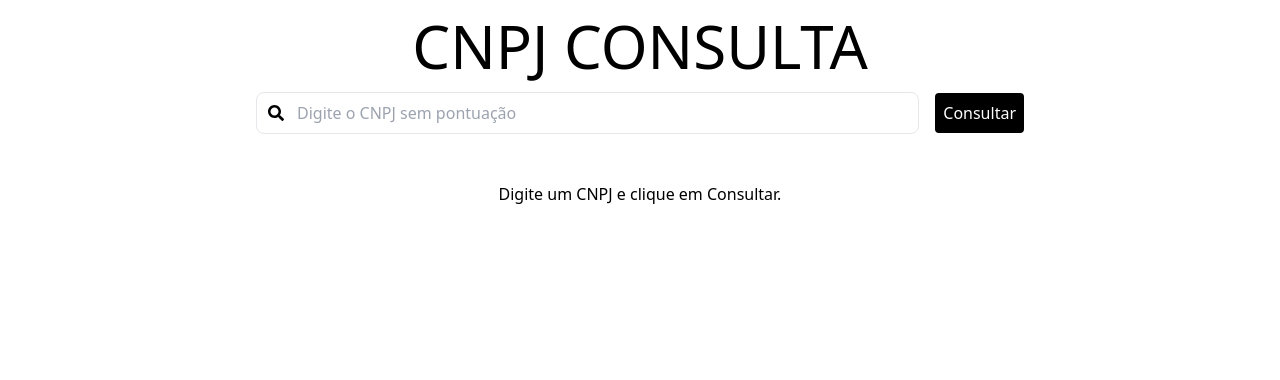
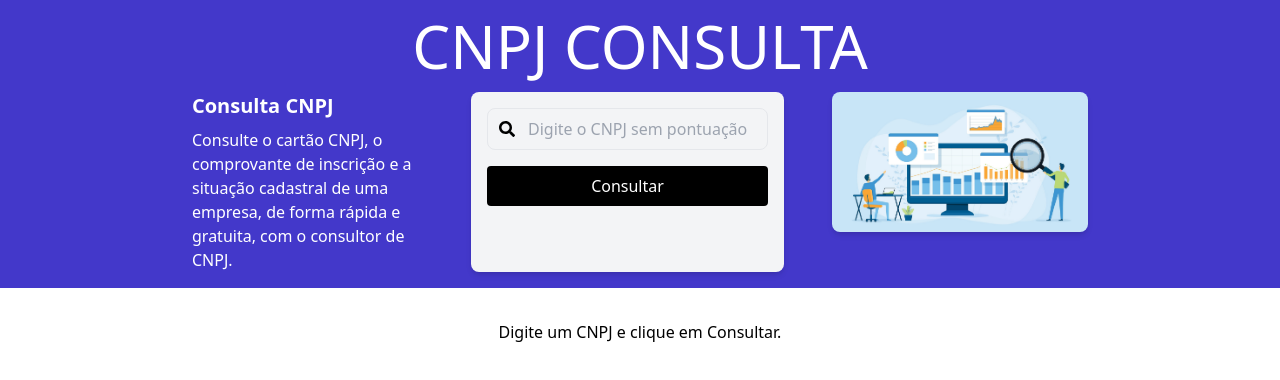
Before and after one commit to HiagoSant223/TesteDesenvolvedorFrontEnd, a React (Vite) app: page / in a window 1280 px wide. Shown: the top 380 px of the page. Built offline with nearby package versions, Linux system fonts and the light colour scheme.

Commit message:
refinamento styles

```diff
--- a/src/App.css
+++ b/src/App.css
@@ -4,6 +4,7 @@ html, body {
   width: 100%;
   margin: 0;
   padding: 0;
+  background-color: #20303C;
 }
 
 #root {
--- a/src/components/CardSocio.tsx
+++ b/src/components/CardSocio.tsx
@@ -11,8 +11,8 @@ interface Props {
 
 const CardSocio: React.FC<Props> = ({ partners }) => {
   return (
-    <div className='bg-slate-300 p-6 space-y-4 rounded-xl'>
-      <div>
+    <div className='bg-indigo-700 p-6 space-y-4 rounded-xl'>
+      <div className='text-white'>
         <h1 className='text-xl font-bold mb-4 text-center'>Confira os sócios da empresa</h1>
       </div>
       {partners.map((partner, index) => (
--- a/src/components/EmpresaData.tsx
+++ b/src/components/EmpresaData.tsx
@@ -7,8 +7,8 @@ interface Props {
 
 const EmpresaData: React.FC<Props> = ({ data }) => {
   return (
-    <div className="bg-slate-300 p-6 space-y-4 rounded-xl">
-      <div>
+    <div className="bg-indigo-700 p-6 space-y-4 rounded-xl">
+      <div className='text-white'>
         <h1 className="text-xl font-bold mb-4 text-center">Confira os dados da empresa pesquisada</h1>
       </div>
       <div className="bg-gray-100 border border-gray-300 rounded-lg p-4">
--- a/src/components/Input.tsx
+++ b/src/components/Input.tsx
@@ -3,6 +3,7 @@ import EmpresaData from "./EmpresaData";
 import CardSocio from "./CardSocio";
 import CompanyData from "../Interface/CompanyData";
 import { FaSearch } from "react-icons/fa";
+import Logo from "../assets/logo.jpeg";
 
 function Input() {
   const [cnpj, setCnpj] = useState<string>("");
@@ -23,14 +24,22 @@ function Input() {
 
   return (
     <div className="w-full h-screen bg-white flex flex-col">
-      {/* Remove a posição fixa aqui */}
-      <div className="w-full bg-white p-4 flex flex-col items-center">
-        <h1 className="text-6xl text-center text-black font-extralight">
+      <div className="w-full bg-indigo-700 p-4 flex flex-col items-center">
+        <h1 className="text-6xl text-center text-white font-extralight mb-4">
           CNPJ CONSULTA
         </h1>
-        <div className="flex items-center space-x-4 w-full max-w-3xl mt-4">
-          <div className="relative w-full flex items-center">
-            <div className="absolute text-black left-3">
+        <div className="flex w-full max-w-4xl space-x-12"> {/* Ajuste o espaço aqui */}
+          <div className="flex-1 text-white">
+            <h2 className="text-xl font-semibold mb-2">Consulta CNPJ</h2>
+            <p>
+              Consulte o cartão CNPJ, o comprovante de inscrição e a situação cadastral de uma empresa,
+              de forma rápida e gratuita, com o consultor de CNPJ.
+            </p>
+          </div>
+
+          <div className="flex flex-col items-center bg-gray-100 p-4 rounded-lg shadow-md">
+            <div className="relative w-full mb-4">
+              <div className="absolute text-black left-3 top-1/2 transform -translate-y-1/2">
                 <FaSearch />
               </div>
               <input
@@ -43,20 +52,33 @@ function Input() {
             </div>
             <button
               onClick={handleInputSubmit}
-            className="p-2 bg-black text-white rounded"
+              className="p-2 bg-black text-white rounded w-full"
             >
               Consultar
             </button>
           </div>
+
+          <div className="flex-shrink-0">
+            <img
+              src={Logo}
+              alt="Descrição da Imagem"
+              className="w-64 h-auto rounded-lg shadow-md"
+            />
+          </div>
+        </div>
       </div>
       <div className="flex-1 pt-8 flex flex-col items-center overflow-y-auto">
         {infoData ? (
-          <div className="flex flex-col items-center space-y-8 w-full max-w-4xl">
+          <div className="flex w-full max-w-6xl space-x-12"> {/* Ajuste o espaço aqui */}
+            <div className="flex-grow">
               <div className="w-full">
                 <EmpresaData data={infoData} />
               </div>
+            </div>
+            <div className="flex-grow">
               <div className="w-full">
                 <CardSocio partners={infoData.qsa} />
+              </div>
             </div>
           </div>
         ) : (
```
Also changed, not shown: src/assets/analise-de-dados-financeiros.jpg (added), src/assets/logo.jpeg (added). Lines whose indentation alone changed are shown as unchanged.
